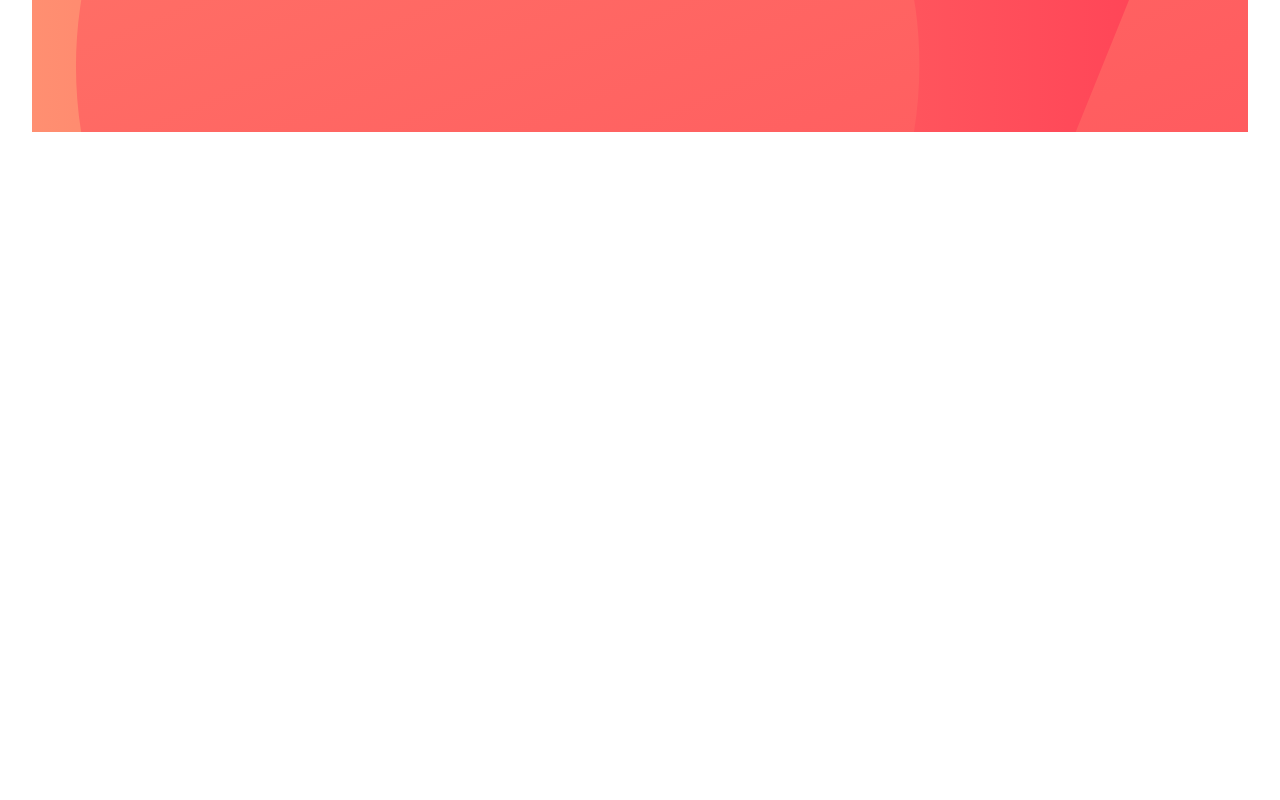
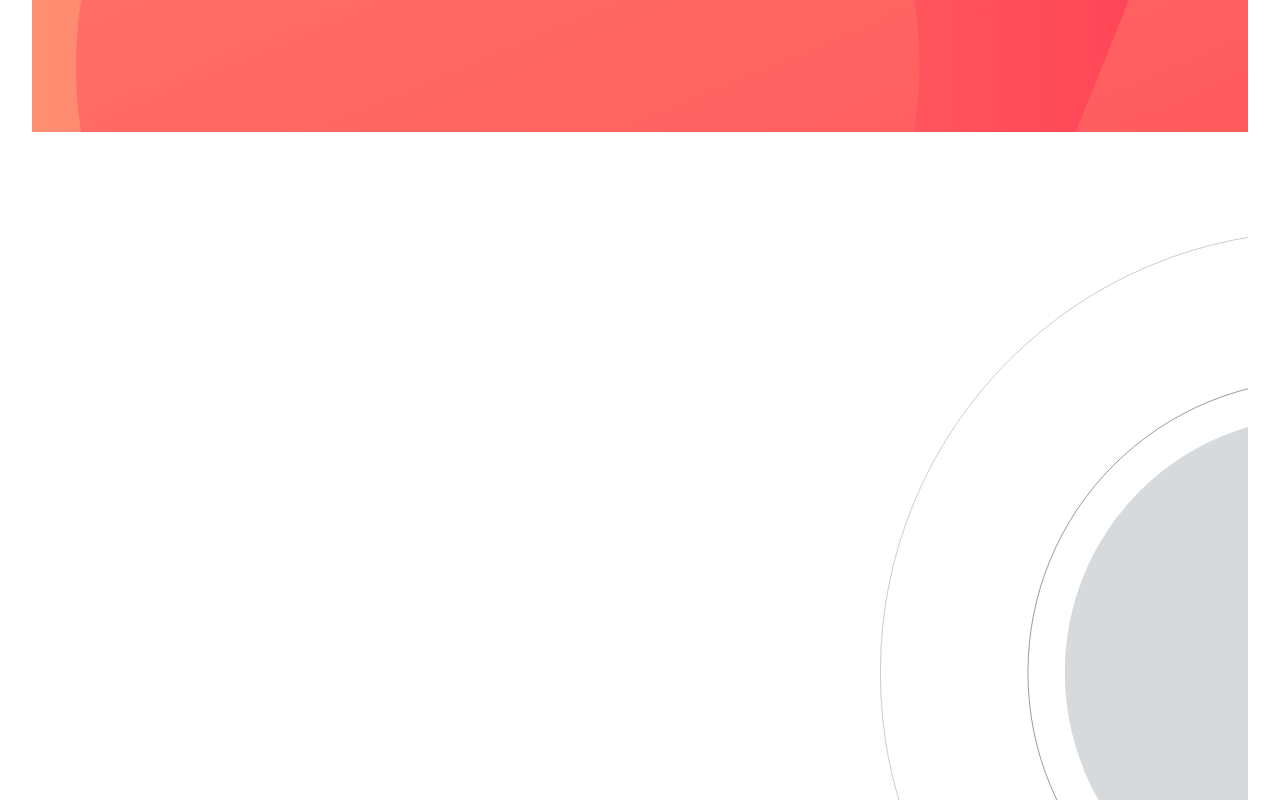
Before and after one commit to sheikhfarook/blogr-landing-page, a React (Vite) app: page / in a window 1280 px wide. Shown: the part 500-1300 px from the top of the page. Before the commit the page ends 800 px from the top, so only its background shows below. Built offline with nearby package versions, Linux system fonts and the light colour scheme.

Commit message:
write bg image css code

```diff
--- a/src/index.css
+++ b/src/index.css
@@ -62,3 +62,10 @@
   }
   /* background-position: top -78rem right -73rem; */
 }
+.pattern {
+  background-image: url(../src/assets/bg-pattern.svg);
+  background-repeat: no-repeat;
+  background-size: 880px;
+  height: 1082px;
+  background-position: center left 53rem;
+}
```
